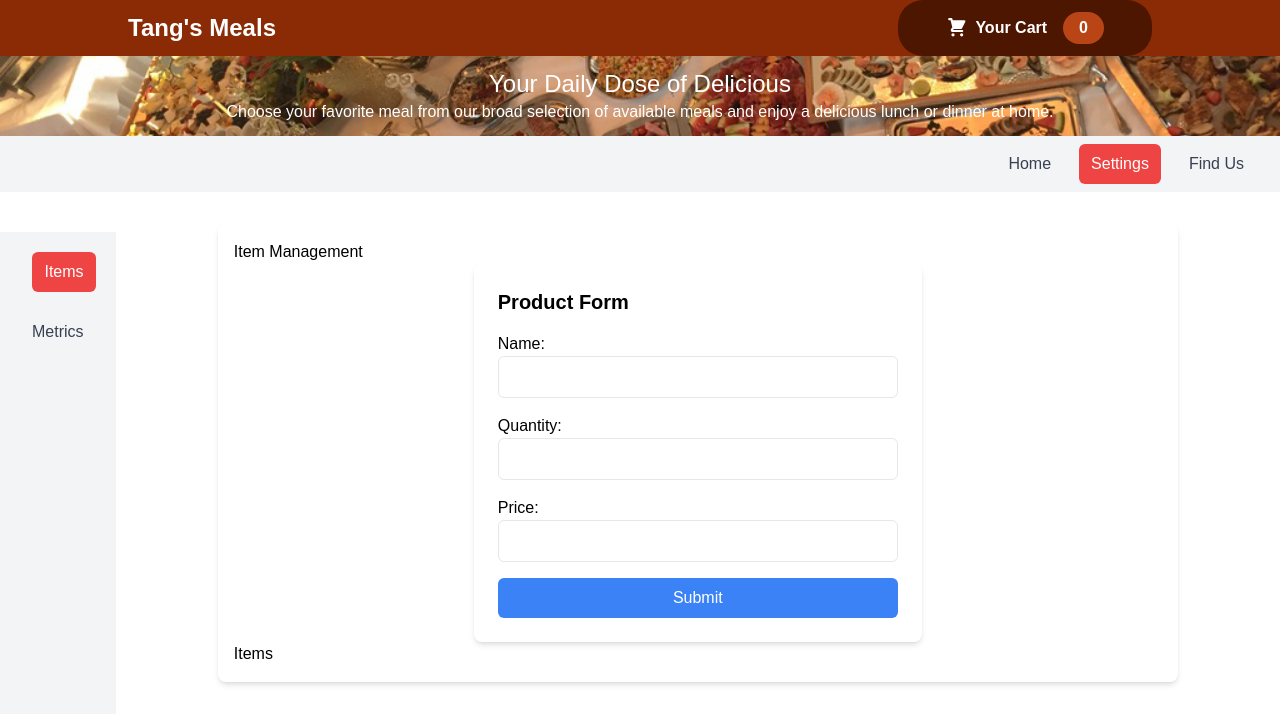
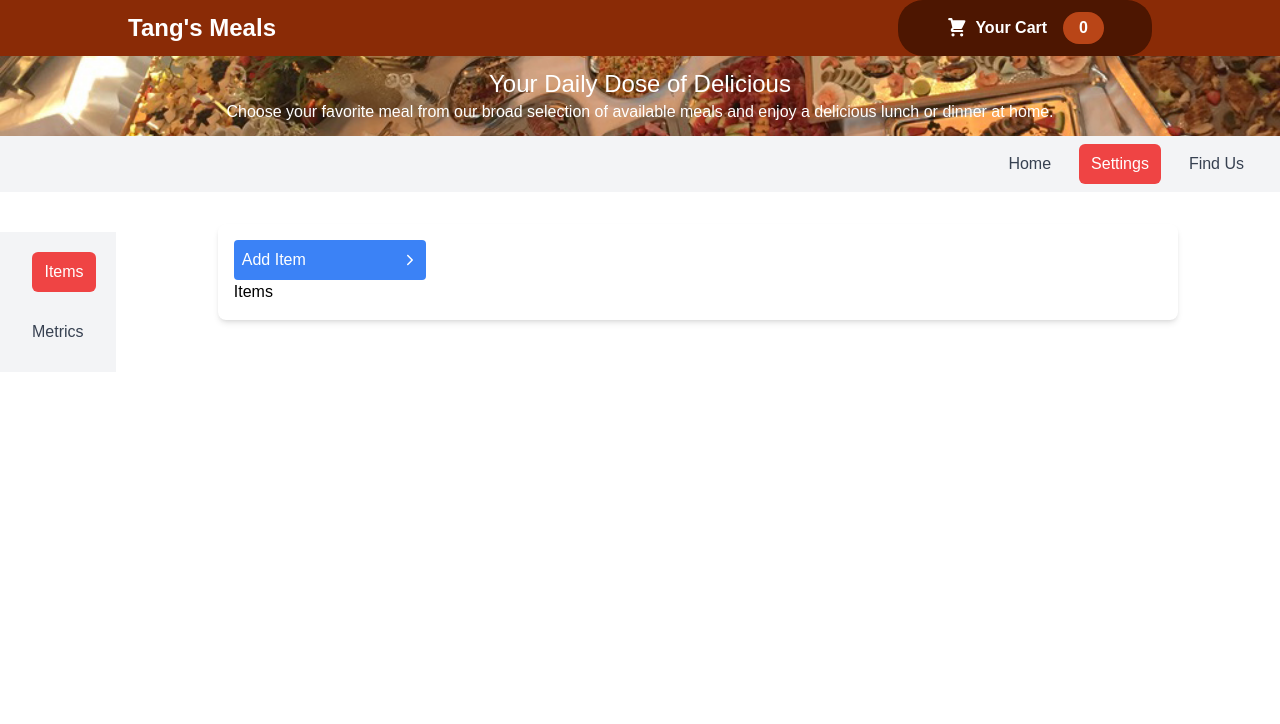
Before and after one commit to zdTang/ReachOnlineStore, a React (Create React App) app: page /ReachOnlineStore/settings in a window 1280 px wide. Shown: the top 724 px of the page. Built offline with nearby package versions, Linux system fonts and the light colour scheme.

Commit message:
Add item form done

```diff
--- a/package.json
+++ b/package.json
@@ -9,6 +9,7 @@
     "@testing-library/user-event": "^12.5.0",
     "react": "19",
     "react-dom": "19",
+    "react-icons": "^5.4.0",
     "react-redux": "^9.2.0",
     "react-router": "^7.0.2",
     "react-scripts": "^5.0.1",
--- a/src/components/Settings/ItemForm.js
+++ b/src/components/Settings/ItemForm.js
@@ -1,7 +1,7 @@
 import React, { useState } from "react";
 import { useDispatch, useSelector } from "react-redux";
 import { addItemToCart } from "../../store/index";
-
+import { IoIosArrowForward, IoIosArrowDown } from "react-icons/io";
 export default function ItemForm() {
   const dispatch = useDispatch();
 
@@ -22,7 +22,8 @@ export default function ItemForm() {
   });
 
   const [errors, setErrors] = useState({});
-
+  // State to manage form visibility
+  const [formVisible, setFormVisible] = useState(false);
   const validate = () => {
     let newErrors = {};
 
@@ -54,17 +55,28 @@ export default function ItemForm() {
       formData.id = crypto.randomUUID(); // give it an unique id
       setFormData({ name: "", quantity: "", price: "" });
       dispatch(addItemToCart(formData));
+      //setFormVisible(false); // Hide the form after submission
     }
   };
 
   return (
     <>
-      <div className="max-w-md mx-auto p-6 bg-white rounded-lg shadow-md">
-        <h2 className="text-xl font-semibold mb-4">Product Form</h2>
-        <form onSubmit={handleSubmit} className="space-y-4">
-          {/* Name Input */}
-          <div>
-            <label className="block font-medium">Name:</label>
+      {/* Button to toggle form visibility */}
+      {/* Button to toggle form visibility */}
+      <button
+        onClick={() => setFormVisible((prev) => !prev)} // Toggle form visibility
+        className="bg-blue-500 text-white p-2 rounded flex items-center justify-between w-48"
+      >
+        <span>{formVisible ? "Hide Form" : "Add Item"}</span>
+        {/* Icon placed on the right with some margin between the text */}
+        <span className="ml-2">
+          {formVisible ? <IoIosArrowDown /> : <IoIosArrowForward />}
+        </span>
+      </button>
+
+      {/* Conditionally render the form based on formVisible */}
+      {formVisible && (
+        <form onSubmit={handleSubmit} className="space-y-4 mt-4">
           <input
             type="text"
             name="name"
@@ -72,16 +84,13 @@ export default function ItemForm() {
             onChange={handleChange}
             className="w-full p-2 border rounded-md focus:ring focus:ring-blue-300"
           />
-            {errors.name && (
-              <p className="text-red-500 text-sm">{errors.name}</p>
-            )}
-          </div>
+          {errors.name && <p className="text-red-500 text-sm">{errors.name}</p>}
 
           {/* Quantity Input */}
           <div>
             <label className="block font-medium">Quantity:</label>
             <input
-              type="text"
+              type="number"
               name="quantity"
               value={formData.quantity}
               onChange={handleChange}
@@ -96,11 +105,13 @@ export default function ItemForm() {
           <div>
             <label className="block font-medium">Price:</label>
             <input
-              type="text"
+              type="number"
+              step="0.01"
               name="price"
               value={formData.price}
               onChange={handleChange}
-              className="w-full p-2 border rounded-md focus:ring focus:ring-blue-300"
+              placeholder="Enter Price"
+              className="border p-2 w-full"
             />
             {errors.price && (
               <p className="text-red-500 text-sm">{errors.price}</p>
@@ -115,7 +126,7 @@ export default function ItemForm() {
             Submit
           </button>
         </form>
-      </div>
+      )}
 
       <div className="table-header">
         <h3 className="subtitle is-3">Items</h3>
--- a/src/components/Settings/ItemManagement.js
+++ b/src/components/Settings/ItemManagement.js
@@ -5,7 +5,6 @@ const ItemManagement = () => {
     <section className="max-w-[60rem] w-[90%] my-8  mx-auto animate-meals-appear">
       <Card>
         <ul className="list-none m-0 p-0">
-          <h1>Item Management</h1>
           <ItemForm />
         </ul>
       </Card>
```
Also changed, not shown: 2 other files (tests, documents, lock files or other folders). Lines whose indentation alone changed are shown as unchanged.
